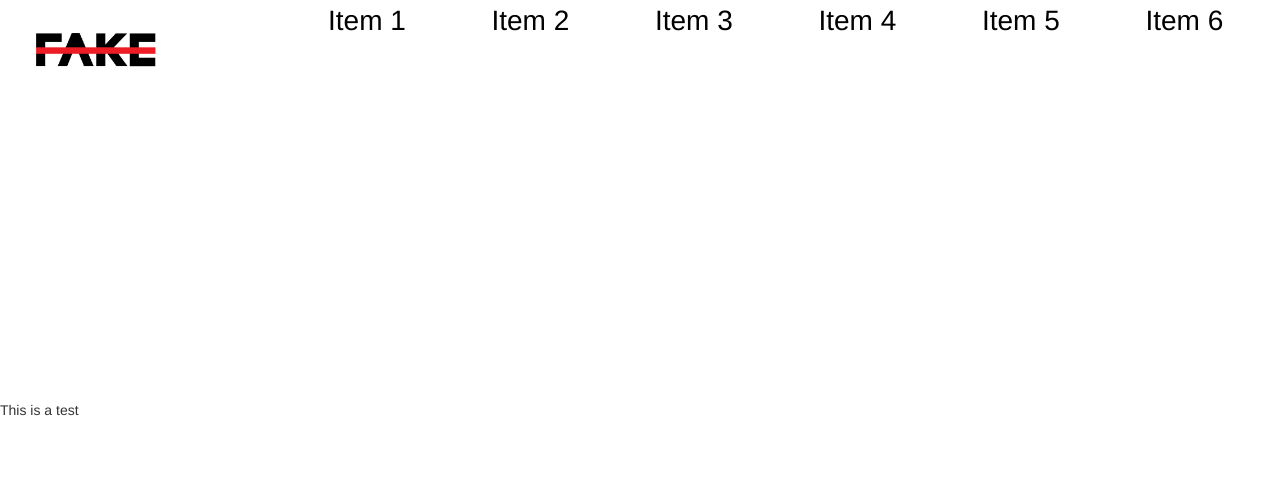
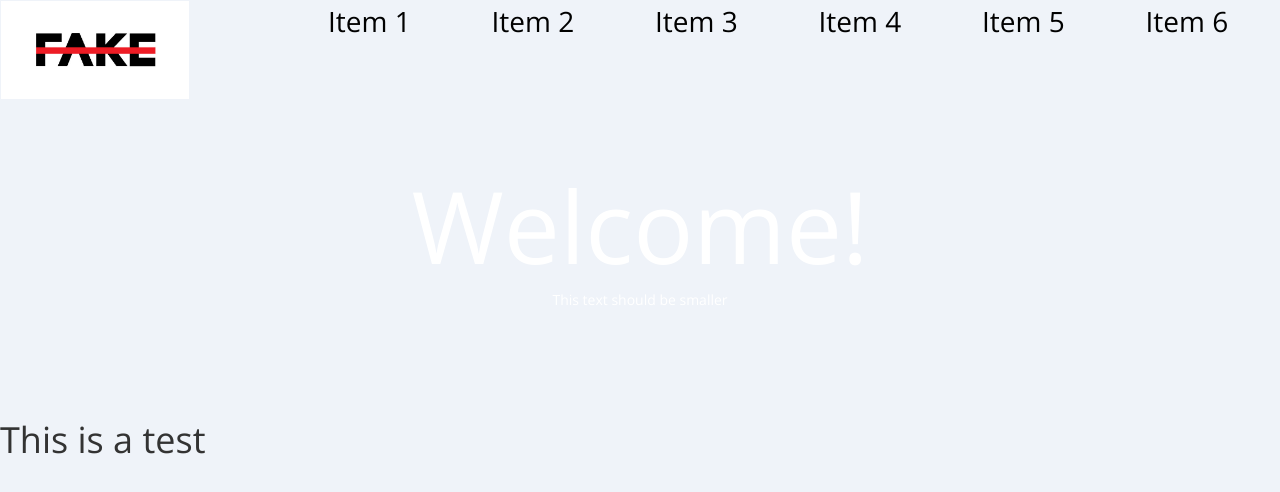
Before and after one commit to NoahKittleson/Susan-Website, a plain HTML site: page index.html in a window 1280 px wide. Drawn offline with nearby package versions, Linux system fonts and the light colour scheme.

Commit message:
chose font open-sans and have created centered welcome text in banner

```diff
--- a/index.html
+++ b/index.html
@@ -4,6 +4,7 @@
     <meta charset="utf-8">
     <link rel="stylesheet" href="https://maxcdn.bootstrapcdn.com/bootstrap/3.3.7/css/bootstrap.min.css">
     <link href='styles.css' rel='stylesheet' type='text/css'>
+    <link href="https://fonts.googleapis.com/css?family=Open+Sans" rel="stylesheet">
     <title>Salem Golf Club</title>
   </head>
   <body>
@@ -40,10 +41,14 @@
           </div>
         </div>
       </div>
+      <div id="welcome">
+        <h1>Welcome!</h1>
+        <p>This text should be smaller</p>
+      </div>
     </div>
 
     <div class="bodymain">
-      <p>This is a test</p>
+      <h1>This is a test</h1>
     </div>
   </body>
 </html>
--- a/styles.css
+++ b/styles.css
@@ -27,6 +27,20 @@
   height: auto;
 }
 
+#welcome {
+  color: white;
+  position: absolute;
+  top: 150px;
+  width: 100%;
+  text-align: center;
+}
+
+#welcome h1 {
+  font-size: 100px;
+  /*font-family: 'Open Sans', sans-serif;*/
+}
+
 body {
-  /*background-color: red;*/
+  font-family: 'Open Sans', sans-serif;
+  background-color: #eff3f9;
 }
```
